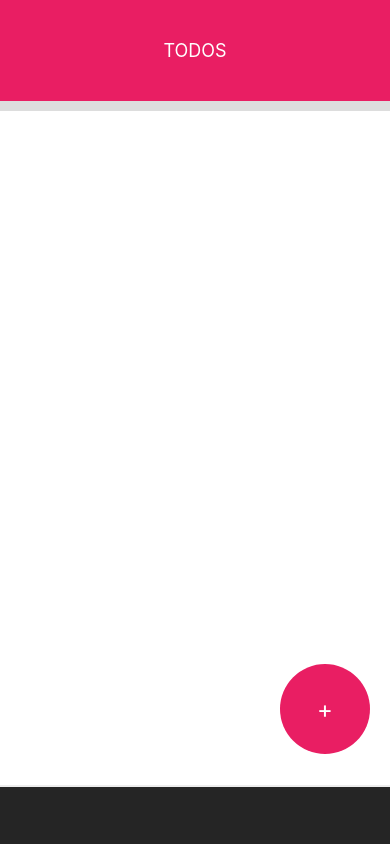
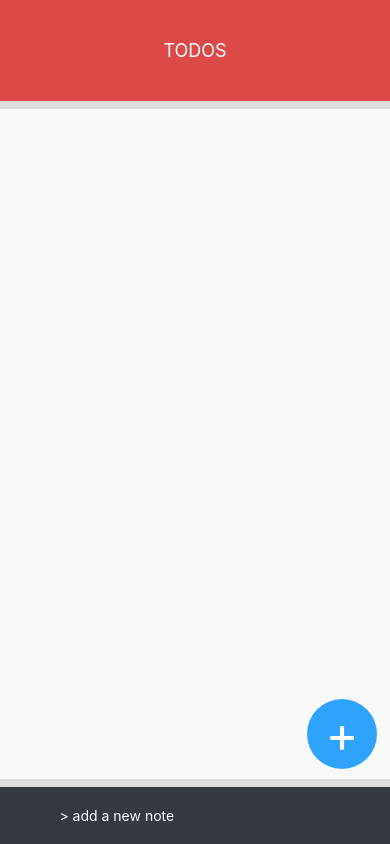
Before and after one commit to osereso/TODO-react-native, a React Native app: screen / in a window 390 px wide. Built offline with nearby package versions, Linux system fonts and the light colour scheme.

Commit message:
new style and placeholder

```diff
--- a/app/components/Main.js
+++ b/app/components/Main.js
@@ -35,6 +35,7 @@ export default class Main extends Component {
           </ScrollView>
           <View style={styles.footer}>
             <TextInput
+              placeholder="          > add a new note"
               style={styles.textInput}
               onChangeText={(noteText) => this.setState({noteText})}
               value={this.state.noteText}
@@ -82,21 +83,21 @@ export default class Main extends Component {
 const styles = StyleSheet.create({
   container: {
     flex: 1,
-    backgroundColor: 'white'
+    backgroundColor: '#F9F9F9'
   },
 
   header: {
-    backgroundColor: '#E91E63',
+    backgroundColor: '#DB4A49',
     alignItems: 'center',
     justifyContent: 'center',
-    borderBottomWidth: 10,
+    borderBottomWidth: 8,
     borderBottomColor: '#ddd'
   },
 
   headerText: {
-    color: 'white',
+    color: '#FEFFFF',
     fontSize: 18,
-    padding: 40
+    padding: 40,
   },
 
   scrollContainer: {
@@ -114,21 +115,21 @@ const styles = StyleSheet.create({
 
   textInput: {
     alignSelf: 'stretch',
-    color: '#fff',
+    color: '#F9F9FA',
     padding: 20,
-    backgroundColor: '#252525',
-    borderTopWidth: 2,
-    borderTopColor: '#ededed'
+    backgroundColor: '#353A41',
+    borderTopWidth: 8,
+    borderTopColor: '#ddd'
   },
 
   addButton: {
     position: 'absolute',
     zIndex: 11,
-    right: 20,
-    bottom: 90,
-    backgroundColor: '#E91E63',
-    width: 90,
-    height: 90,
+    right: 13,
+    bottom: 75,
+    backgroundColor: '#2FA4FF',
+    width: 70,
+    height: 70,
     borderRadius: 50,
     alignItems: 'center',
     justifyContent: 'center',
@@ -136,8 +137,8 @@ const styles = StyleSheet.create({
   },
 
   addButtonText: {
-    color: '#fff',
-    fontSize: 24,
+    color: '#FEFFFF',
+    fontSize: 50,
   },
 
 });
```
